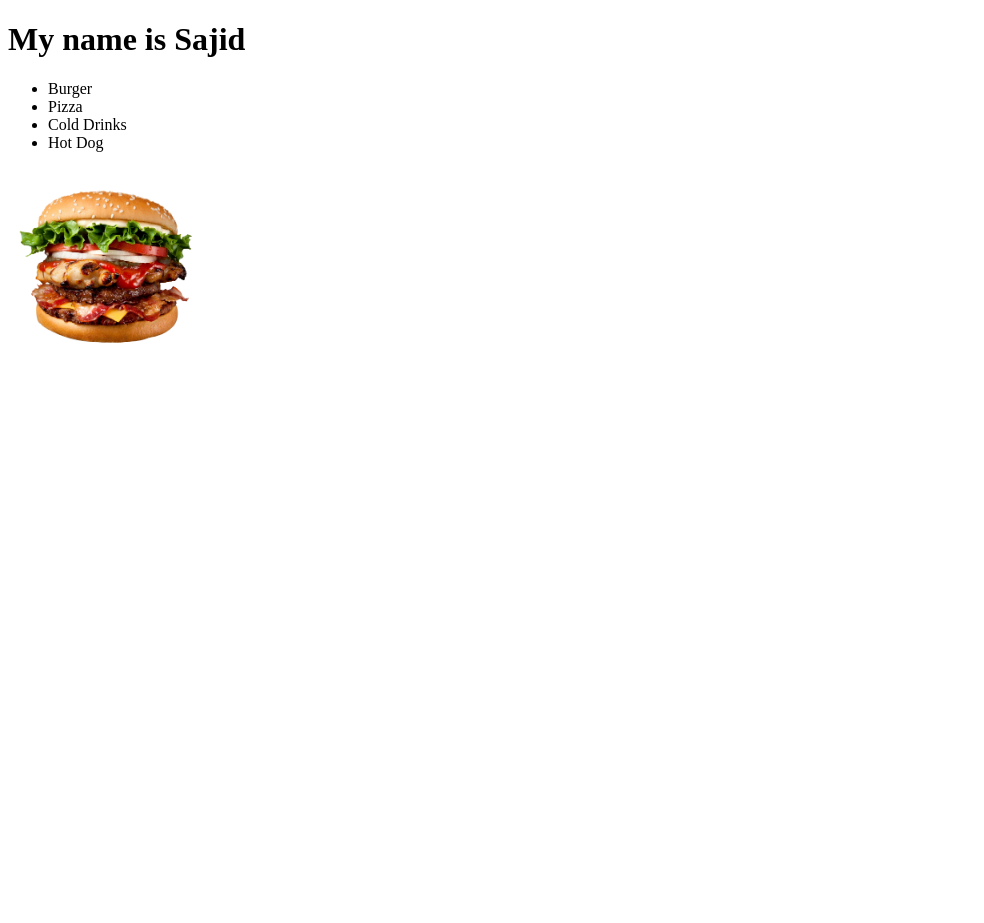
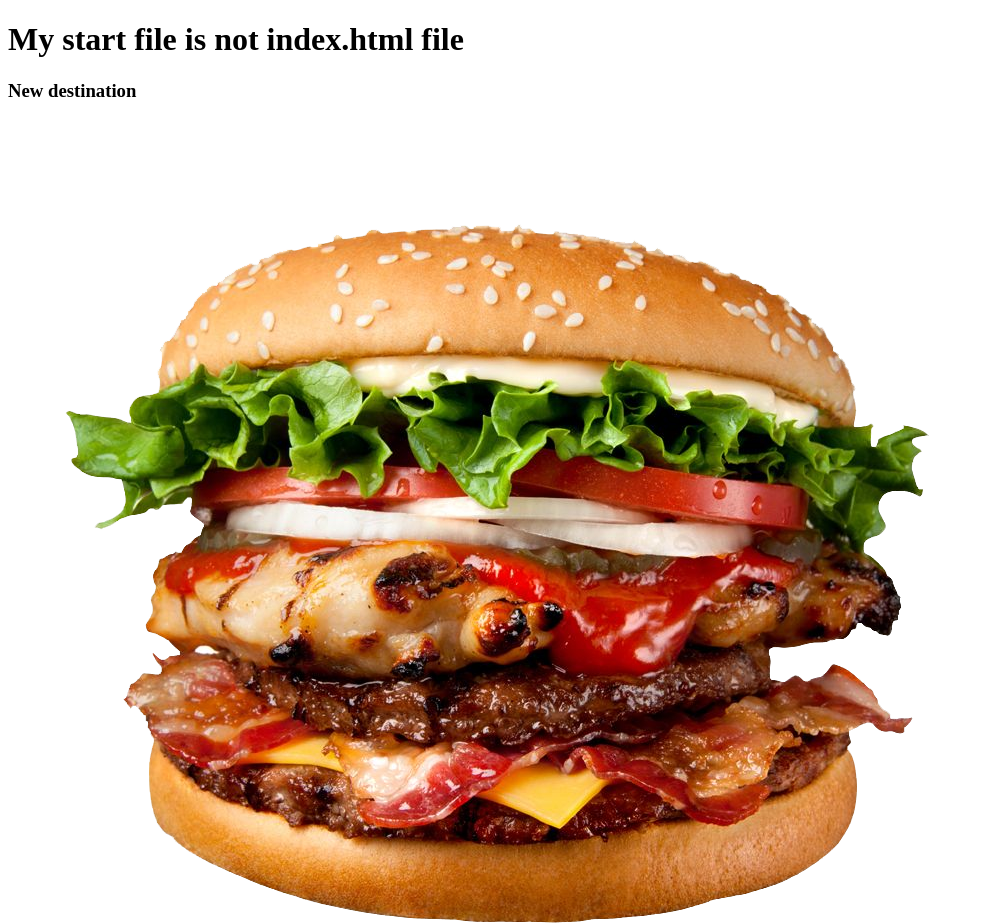
Before and after one commit to sajid9995/my-third-repo, a plain HTML site: page index.html in a window 1280 px wide. Shown: the whole page, without its empty margins (0-984 px from the left). Before the commit the page ends 800 px from the top, so only its background shows below. Drawn offline with Linux system fonts and the light colour scheme.

Commit message:
added burger

```diff
--- a/index.html
+++ b/index.html
@@ -5,21 +5,10 @@
     <meta http-equiv="X-UA-Compatible" content="IE=edge">
     <meta name="viewport" content="width=h, initial-scale=1.0">
     <title>Document</title>
-    <style>
-        .burger{
-            width: 200px;
-            height: 200px;
-        }
-    </style>
 </head>
 <body>
-    <h1>My name is Sajid</h1>
-    <ul>
-        <li>Burger</li>
-        <li>Pizza</li>
-        <li>Cold Drinks</li>
-        <li>Hot Dog</li>
-    </ul>
-    <img class="burger" src="img1.png" alt="">
+    <h1>My start file is not index.html file</h1>
+    <h3>New destination</h3>
+    <img src="img1.png" alt="">
 </body>
 </html>
```
